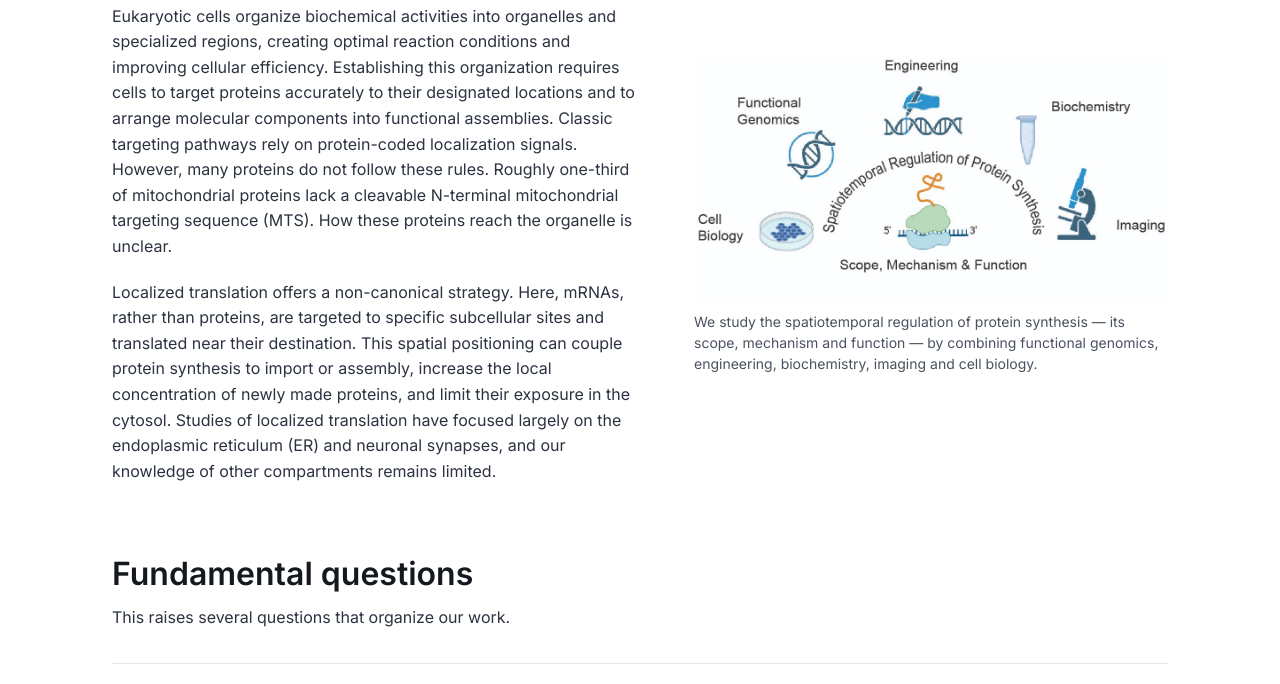
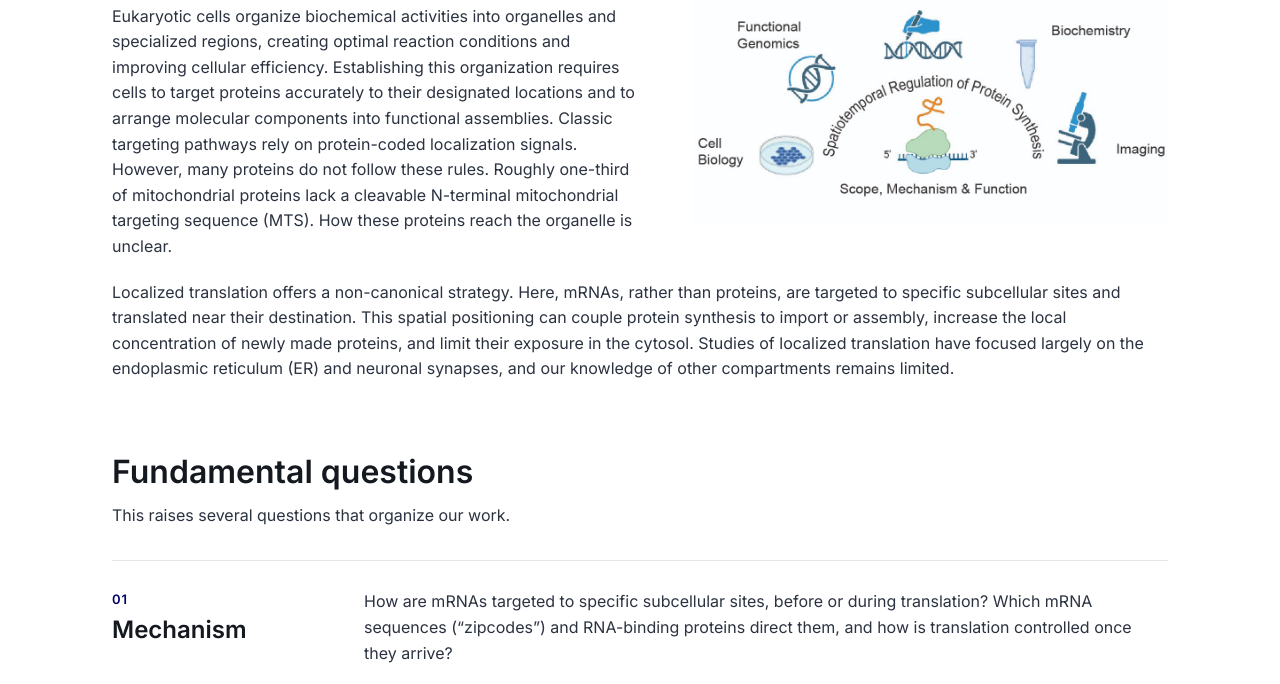
Before and after one commit to jingchuanluolab/jingchuanluolab.github.io, a plain HTML site: page research.html in a window 1280 px wide. Shown: the part 581-1265 px from the top of the page. Drawn offline with Linux system fonts and the light colour scheme.

Commit message:
Pair the vision figure with the first paragraph only
The caption is gone; the alt text stays, so the figure still reads to a screen
reader. The heading and the opening paragraph sit beside the image, and the
paragraph on localized translation now runs the full column width underneath
rather than being squeezed into half of it.

Co-Authored-By: Claude Opus 5 <noreply@anthropic.com>

```diff
--- a/research.html
+++ b/research.html
@@ -35,17 +35,18 @@
     <p class="prose prose--lg">The Luo lab seeks to understand how cells generate and maintain compartmentalized structures to achieve functional specificity, with a particular focus on the spatiotemporal regulation of protein synthesis. By controlling where and when proteins are made, cells coordinate embryonic development, neuronal plasticity, organelle biogenesis, and stress responses, and disruption of this control contributes to developmental defects, neurodegeneration, and metabolic disease. Yet how cells decide where to translate individual mRNAs, and what this achieves, remains largely unknown except for a few special cellular contexts.</p>
   </section>
 
-  <section class="split">
+  <section class="stack gap-20">
+    <div class="split">
       <div class="split__col">
         <h2 class="h2">Models and challenges</h2>
         <p class="prose">Eukaryotic cells organize biochemical activities into organelles and specialized regions, creating optimal reaction conditions and improving cellular efficiency. Establishing this organization requires cells to target proteins accurately to their designated locations and to arrange molecular components into functional assemblies. Classic targeting pathways rely on protein-coded localization signals. However, many proteins do not follow these rules. Roughly one-third of mitochondrial proteins lack a cleavable N-terminal mitochondrial targeting sequence (MTS). How these proteins reach the organelle is unclear.</p>
-      <p class="prose">Localized translation offers a non-canonical strategy. Here, mRNAs, rather than proteins, are targeted to specific subcellular sites and translated near their destination. This spatial positioning can couple protein synthesis to import or assembly, increase the local concentration of newly made proteins, and limit their exposure in the cytosol. Studies of localized translation have focused largely on the endoplasmic reticulum (ER) and neuronal synapses, and our knowledge of other compartments remains limited.</p>
       </div>
       <figure class="fig">
         <img src="assets/img/lab-vision.jpg" width="1070" height="548"
              alt="Diagram of the lab's scope. At the centre, a ribosome translating an mRNA from 5 prime to 3 prime, labelled &quot;Spatiotemporal regulation of protein synthesis&quot; and &quot;Scope, mechanism and function&quot;. Around it, five approaches: cell biology, functional genomics, engineering, biochemistry and imaging.">
-      <figcaption>We study the spatiotemporal regulation of protein synthesis &mdash; its scope, mechanism and function &mdash; by combining functional genomics, engineering, biochemistry, imaging and cell biology.</figcaption>
       </figure>
+    </div>
+    <p class="prose">Localized translation offers a non-canonical strategy. Here, mRNAs, rather than proteins, are targeted to specific subcellular sites and translated near their destination. This spatial positioning can couple protein synthesis to import or assembly, increase the local concentration of newly made proteins, and limit their exposure in the cytosol. Studies of localized translation have focused largely on the endoplasmic reticulum (ER) and neuronal synapses, and our knowledge of other compartments remains limited.</p>
   </section>
 
   <section class="stack gap-32">
```
Lines whose indentation alone changed are shown as unchanged.
